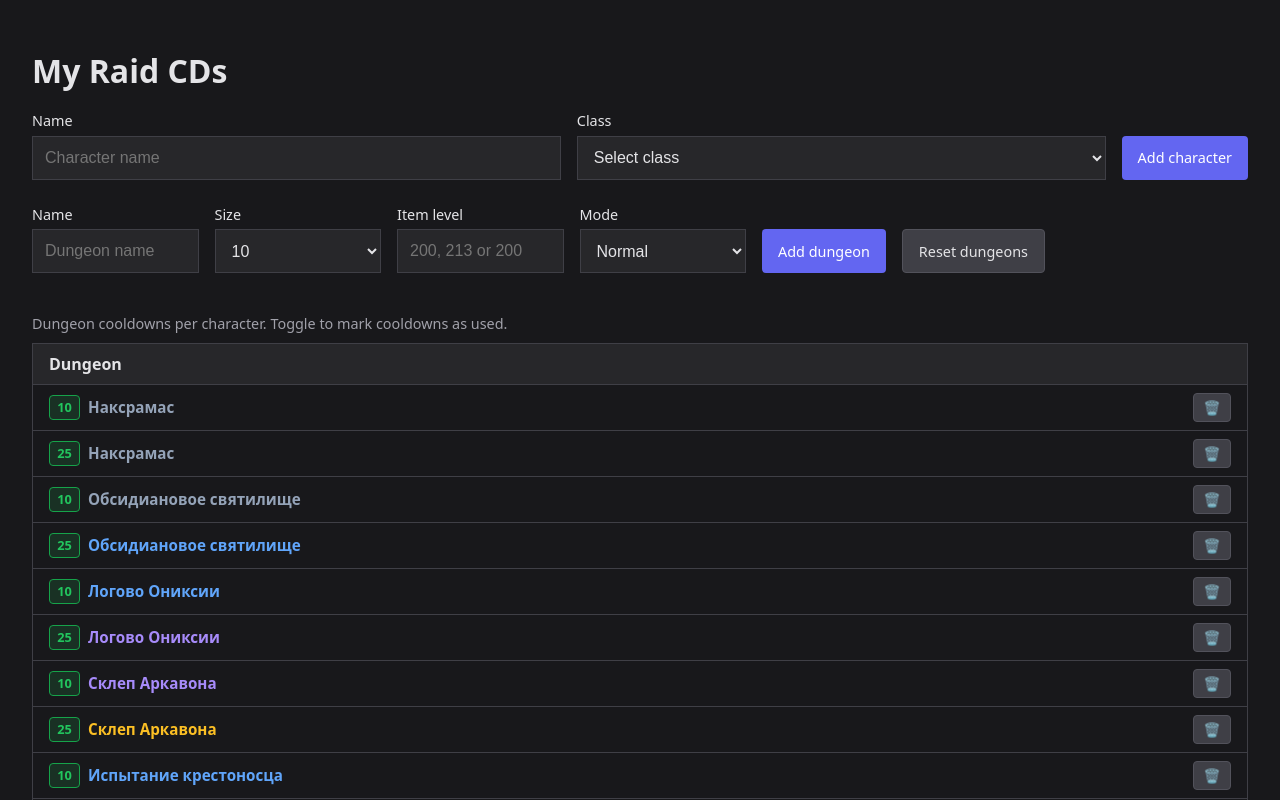
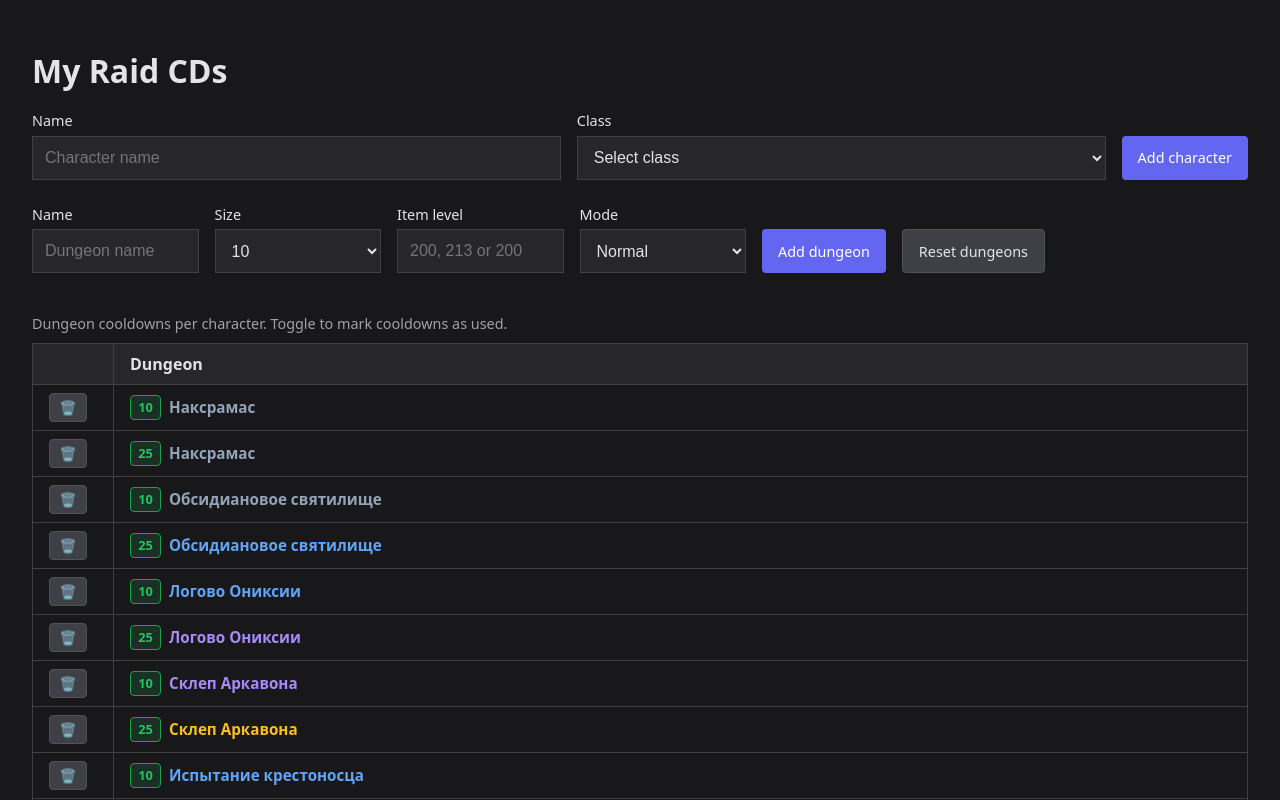
Before and after one commit to sergimax/my-raid-cds, a React (Vite) app: page / in a window 1280 px wide. Shown: the top 800 px of the page. Built offline with nearby package versions, Linux system fonts and the light colour scheme.

Commit message:
feat(dungeon-table): add delete button functionality and improve layout for character headers

```diff
--- a/src/components/dungeon-table/index.tsx
+++ b/src/components/dungeon-table/index.tsx
@@ -27,6 +27,7 @@ export function DungeonTable({
       </caption>
       <thead>
         <tr>
+          <th scope="col" className="dungeon-table-delete-col" aria-label="Delete dungeon" />
           <th scope="col" className="dungeon-table-sticky-col">Dungeon</th>
           {characters.map((char) => {
             const hasToggles = Object.values(
@@ -35,6 +36,7 @@ export function DungeonTable({
             return (
               <th key={char.id} scope="col">
                 <div className="dungeon-table-character-header">
+                  <div className="dungeon-table-character-header-name">
                     {char.class && (
                       <img src={char.class.icon} alt="" className="class-icon" />
                     )}
@@ -46,6 +48,7 @@ export function DungeonTable({
                     >
                       {char.name}
                     </span>
+                  </div>
                   <div className="dungeon-table-character-header-actions">
                     {hasToggles && (
                       <button
@@ -75,10 +78,20 @@ export function DungeonTable({
       <tbody>
         {dungeons.map((dungeon) => (
           <tr key={dungeon.id}>
+            <td className="dungeon-table-delete-col">
+              <button
+                type="button"
+                className="delete-dungeon-btn"
+                onClick={() => onDeleteDungeon(dungeon.id)}
+                aria-label={`Delete ${dungeon.name}`}
+              >
+                🗑️
+              </button>
+            </td>
             <td className="dungeon-table-sticky-col">
               <div
                 className="dungeon-table-dungeon-cell"
-                title={`Item level: ${dungeon.itemLevel.join("...")}`}
+                title={`${dungeon.name} — Item level: ${dungeon.itemLevel.join("...")}`}
               >
                 <span
                   className={`dungeon-mode dungeon-mode--${
@@ -92,14 +105,6 @@ export function DungeonTable({
                 >
                   {dungeon.name}
                 </span>
-                <button
-                  type="button"
-                  className="delete-dungeon-btn"
-                  onClick={() => onDeleteDungeon(dungeon.id)}
-                  aria-label={`Delete ${dungeon.name}`}
-                >
-                  🗑️
-                </button>
               </div>
             </td>
             {characters.map((char) => (
--- a/src/components/dungeon-table/styles.css
+++ b/src/components/dungeon-table/styles.css
@@ -2,6 +2,18 @@
   width: 100%;
   border-collapse: collapse;
   margin-top: 1.5rem;
+}
+
+.dungeon-table-delete-col {
+  width: 3rem;
+  min-width: 3rem;
+  padding: 0.5rem;
+  text-align: center;
+  vertical-align: middle;
+}
+
+.dungeon-table-delete-col .delete-dungeon-btn {
+  margin: 0;
 }
 
 .dungeon-table-sticky-col {
@@ -11,6 +23,7 @@
   background: #18181b;
   box-shadow: 4px 0 12px rgba(0, 0, 0, 0.4);
   min-width: 120px;
+  max-width: 180px;
 }
 
 .dungeon-table th.dungeon-table-sticky-col {
@@ -93,15 +106,24 @@
 .dungeon-table-character-header {
   display: flex;
   align-items: center;
+  justify-content: center;
   gap: 0.35rem 0.5rem;
   flex-wrap: wrap;
+}
+
+.dungeon-table-character-header-name {
+  display: flex;
+  align-items: center;
+  gap: 0.35rem;
+  flex-shrink: 0;
+  white-space: nowrap;
 }
 
 .dungeon-table-character-header-actions {
   display: flex;
   align-items: center;
+  justify-content: center;
   gap: 0.25rem;
-  margin-left: auto;
   flex-shrink: 0;
   flex-wrap: nowrap;
 }
@@ -243,7 +265,20 @@
   display: flex;
   align-items: center;
   gap: 0.5rem;
-  flex-wrap: wrap;
+  flex-wrap: nowrap;
+  min-width: 0;
+  overflow: hidden;
+}
+
+.dungeon-table-dungeon-cell .dungeon-name {
+  min-width: 0;
+  overflow: hidden;
+  text-overflow: ellipsis;
+  white-space: nowrap;
+}
+
+.dungeon-table .delete-dungeon-btn {
+  margin-left: 0;
 }
 
 @media (min-width: 640px) {
```
Lines whose indentation alone changed are shown as unchanged.
